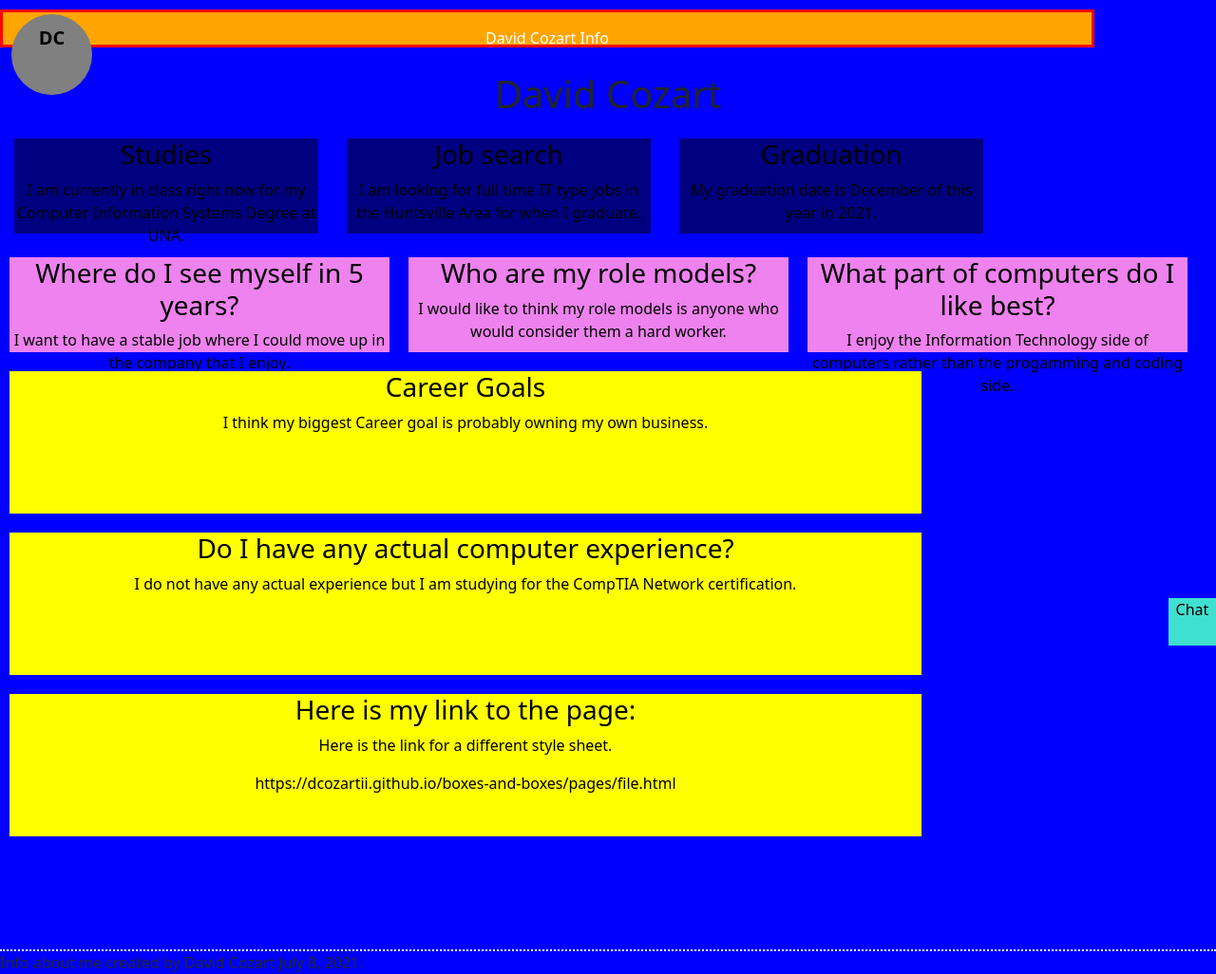
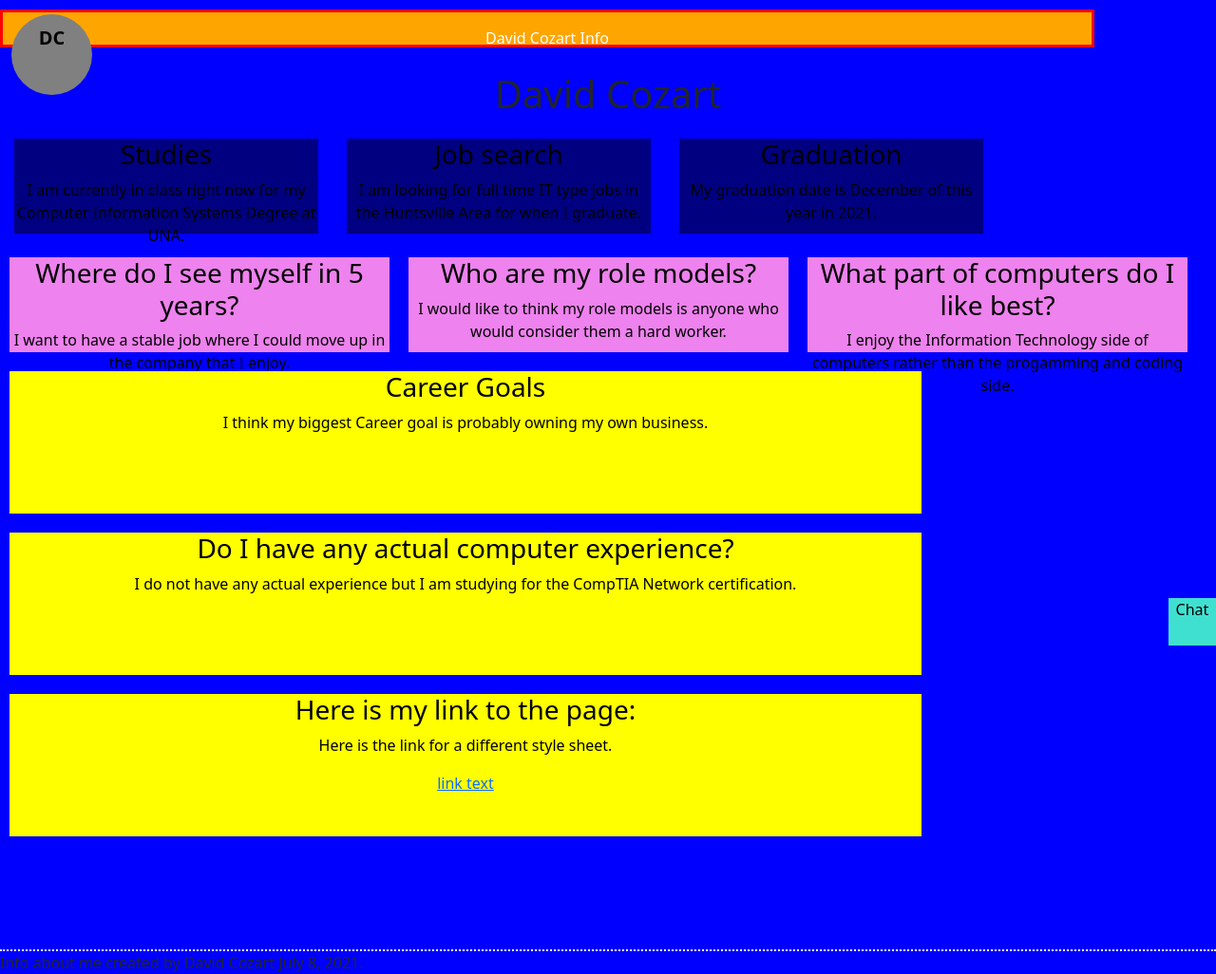
Before and after one commit to dcozartII/boxes-and-boxes, a plain HTML site: page index.html in a window 1280 px wide. Shown: the whole page at 95% size. Drawn offline with nearby package versions, Linux system fonts and the light colour scheme.

Commit message:
Update index.html

```diff
--- a/index.html
+++ b/index.html
@@ -55,7 +55,7 @@
       <div class="third-row">
         <h3>Here is my link to the page:</h3>
         <p>Here is the link for a different style sheet.</p>
-        <a>https://dcozartii.github.io/boxes-and-boxes/pages/file.html</a>
+        <a href="https://dcozartii.github.io/boxes-and-boxes/pages/file.html">link text</a>
       </div>
     </div>
 
```
